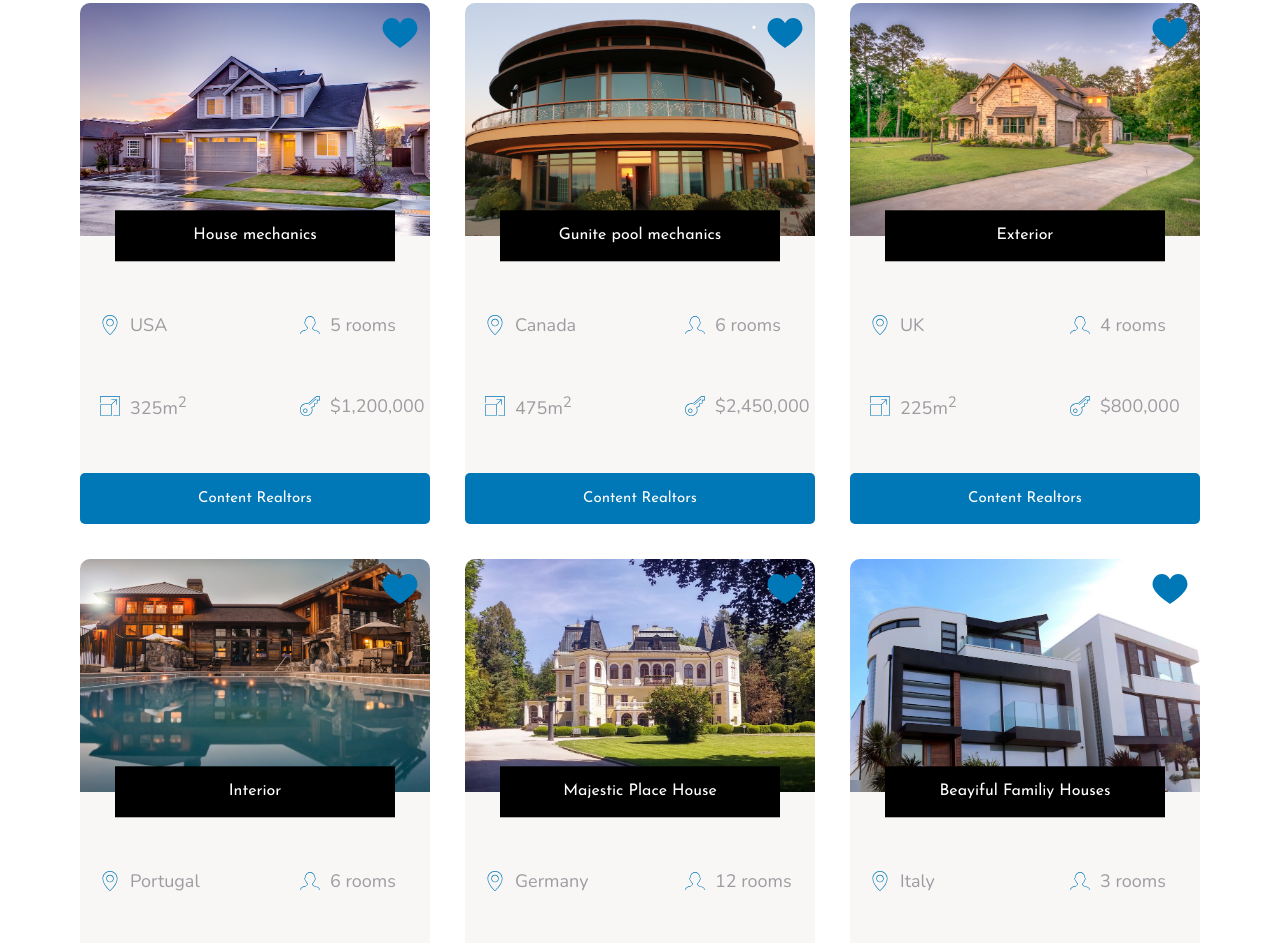
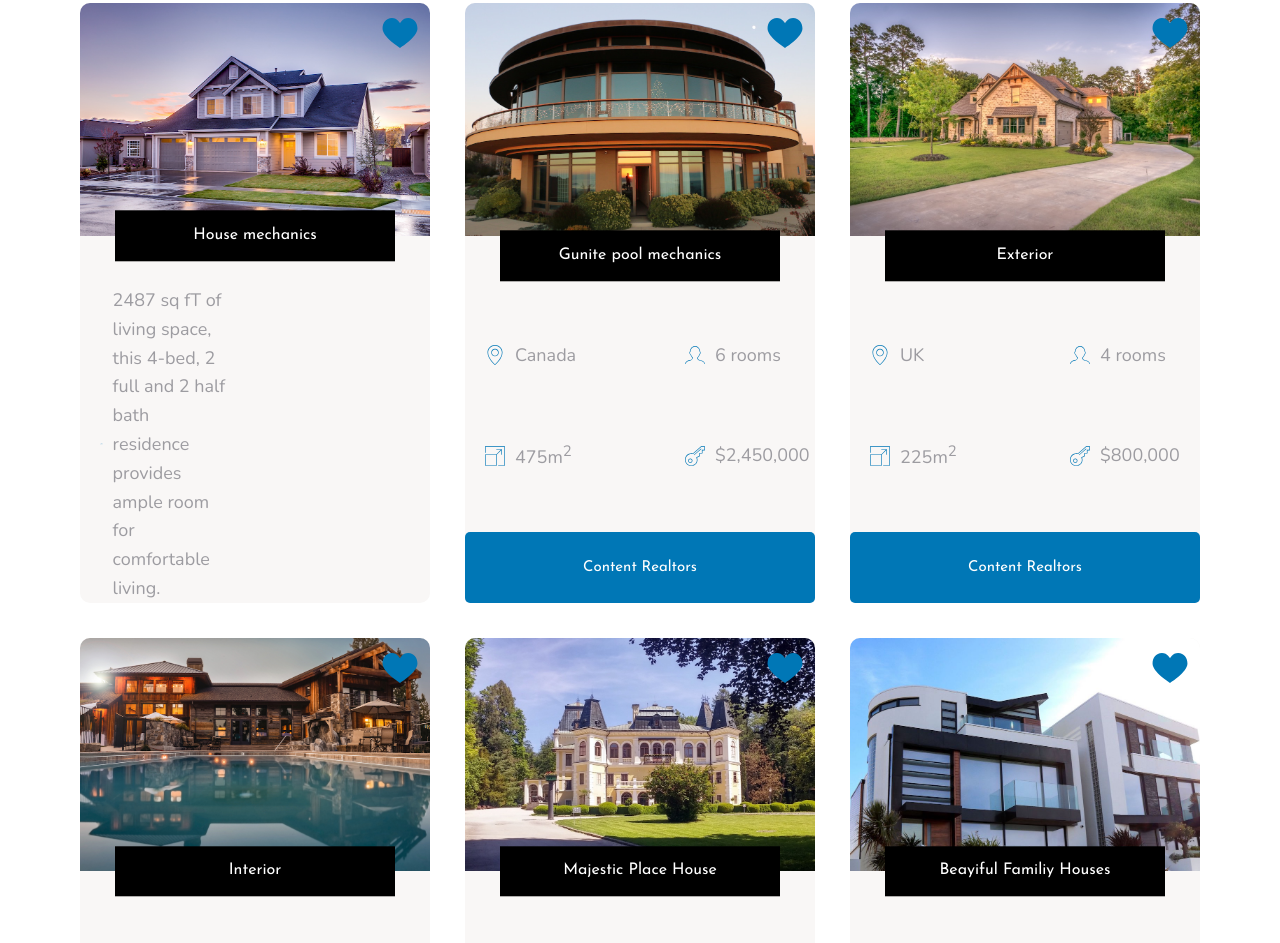
Before and after one commit to mkaouer/FraminghamLn, a website: page index.html in a window 1280 px wide. Shown: the part 1965-2908 px from the top of the page. Drawn offline with nearby package versions, Linux system fonts and the light colour scheme; a web font is replaced by a local one.

Commit message:
Still messing with css template

```diff
--- a/index.html
+++ b/index.html
@@ -138,34 +138,16 @@ Don't miss the opportunity to make this exceptional property your own. Showings
         </svg>
         <h5 class="home__name">House mechanics</h5>
 
-        <div class="home__location">
-          <svg>
-            <use xlink:href="img/sprite.svg#icon-map-pin"></use>
-          </svg>
-          <p>USA</p>
-        </div>
 
-        <div class="home__rooms">
-          <svg>
-            <use xlink:href="img/sprite.svg#icon-profile-male"></use>
-          </svg>
-          <p>5 rooms</p>
-        </div>
+
+
         <div class="home__area">
           <svg>
             <use xlink:href="img/sprite.svg#icon-expand"></use>
           </svg>
-          <p>325m<sup>2</sup></p>
+          <p>2487 sq fT of living space, this 4-bed, 2 full and 2 half bath residence provides ample room for comfortable living.</p>
         </div>
-        <div class="home__price">
-          <svg>
-            <use xlink:href="img/sprite.svg#icon-key"></use>
-          </svg>
-          <p>$1,200,000</p>
-        </div>
-
-        <button class="btn home__btn">Content realtors</button>
-      </div>
+		</div>
 
       <div class="home">
         <img src="img/house-2.jpeg" alt="h1" class="home__img" />
@@ -393,15 +375,7 @@ Don't miss the opportunity to make this exceptional property your own. Showings
       </figure>
     </section>
     <footer class="footer">
-      <ul class="nav">
-        <li class="nav__item"><a href="" class="nav__link">Find your dream home</a></li>
-        <li class="nav__item"><a href="" class="nav__link">Request proposal</a></li>
-        <li class="nav__item"><a href="" class="nav__link">Download home planner</a></li>
-        <li class="nav__item"><a href="" class="nav__link">Contact</a></li>
-        <li class="nav__item"><a href="" class="nav__link">Submit your propert</a></li>
-        <li class="nav__item"><a href="" class="nav__link">Come work with us!</a></li>
-      </ul>
-      <p class="copyright">2022 &copy; Created with love <span> Ahmed Roshdy</span></p>
+      <p class="copyright">2024 &copy; Created with love</p>
     </footer>
   </body>
 </html>
```
